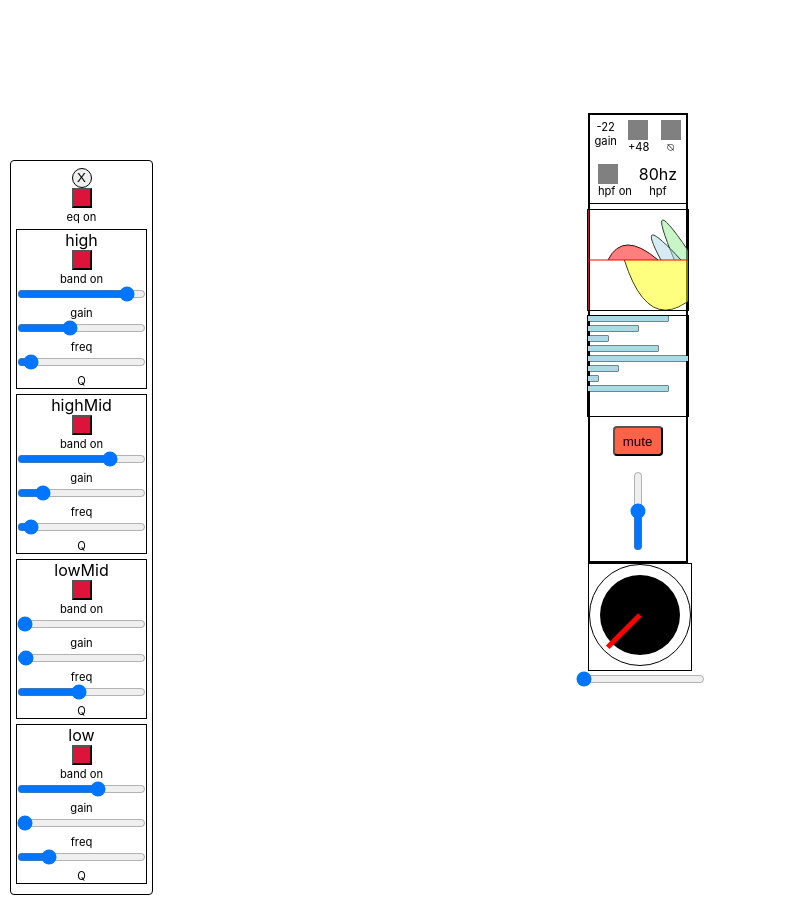
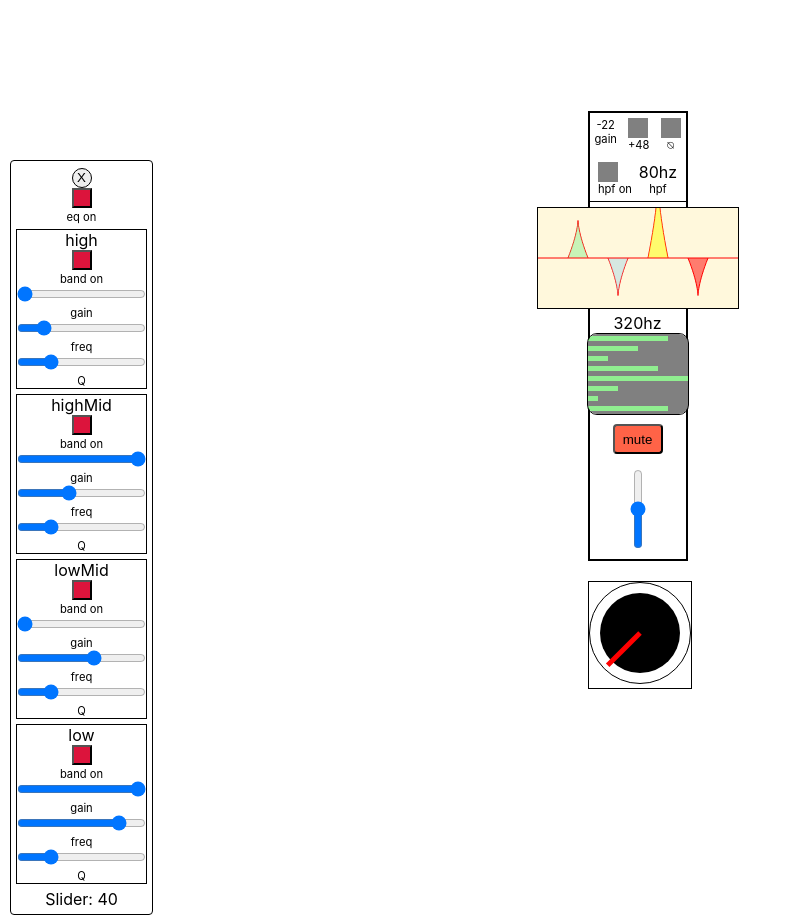
Before and after one commit to oregev/soundboard-controller, a React (Create React App) app: page / in a window 1280 px wide. Both pictures are taken after a click on the element 637 px from the left and 262 px from the top of the page. Shown: the whole page, without its empty margins (0-792 px from the left). Built offline with nearby package versions, Linux system fonts and the light colour scheme.

Commit message:
moved eq  to linear scale

```diff
--- a/src/components/Controller.js
+++ b/src/components/Controller.js
@@ -7,6 +7,7 @@ export const Controller = () => {
 	return (
 		<div className="controllerContainer">
 			<Strip />
+			<br />
 			<Knob />
 		</div>
 	);
--- a/src/components/channelAux/ChannelAuxSm.js
+++ b/src/components/channelAux/ChannelAuxSm.js
@@ -17,13 +17,17 @@ export const ChannelAuxSm = () => {
 		{ auxNo: 8, isOn: true, sendVol: 80 },
 	]);
 
+	const backColor = "linear-gradient(gray, lightgray)";
 	const draw = () => {
 		const ctx = context.current;
-		let posY = 0;
+		let posY = 2;
 		ctx.clearRect(0, 0, 100, 100);
+		ctx.fillStyle = "gray";
+		ctx.fillRect(0, 0, 100, 100);
+
 		auxState.forEach((aux) => {
-			ctx.fillStyle = aux.isOn ? "lightblue" : "gray";
-			ctx.strokeRect(0, posY, aux.sendVol, 5);
+			ctx.fillStyle = aux.isOn ? "lightgreen" : "gray";
+			ctx.fillRect(0, posY, aux.sendVol, 5);
 			ctx.fillRect(0, posY, aux.sendVol, 5);
 			posY += 10;
 		});
@@ -41,7 +45,12 @@ export const ChannelAuxSm = () => {
 					setPopupVis(true);
 				}}
 			>
-				<canvas ref={canvasRef} width="100px" height="100px" style={{ border: "1px solid black" }}></canvas>
+				<canvas
+					ref={canvasRef}
+					width="100"
+					height="80"
+					style={{ border: "1px solid black", borderRadius: "10px" }}
+				></canvas>
 			</div>
 			{popupVis && <ChannelAux auxState={auxState} setAuxState={setAuxState} setPopupVis={setPopupVis} />}
 		</>
--- a/src/components/channelEq/ChannelEq.js
+++ b/src/components/channelEq/ChannelEq.js
@@ -63,6 +63,7 @@ export const ChannelEq = ({ eqState, setEqState, setPopupVis }) => {
 					/>
 				);
 			})}
+			<p>{`Slider: ${eqState[0].freq}`}</p>
 		</div>
 	);
 };
@@ -79,7 +80,7 @@ export const EqBand = ({ band, setEqGain, setBandOn, setEqFreq, setEqQ }) => {
 				<input
 					type="range"
 					value={band.gain}
-					min={-100}
+					min={0}
 					max={100}
 					onChange={(e) => setEqGain(band.bandName, e.target.value)}
 				/>
@@ -87,19 +88,13 @@ export const EqBand = ({ band, setEqGain, setBandOn, setEqFreq, setEqQ }) => {
 				<input
 					type="range"
 					value={band.freq}
-					min={20}
-					max={20000}
+					min={10}
+					max={190}
+					step={0.1}
 					onChange={(e) => setEqFreq(band.bandName, e.target.value)}
 				/>
 				<p className="label">freq</p>
-				<input
-					type="range"
-					value={band.q}
-					min={0.1}
-					max={2}
-					step={0.1}
-					onChange={(e) => setEqQ(band.bandName, e.target.value)}
-				/>
+				<input type="range" value={band.q} min={5} max={70} onChange={(e) => setEqQ(band.bandName, e.target.value)} />
 				<p className="label">Q</p>
 			</div>
 		</div>
--- a/src/components/channelEq/ChannelEqSm.js
+++ b/src/components/channelEq/ChannelEqSm.js
@@ -7,10 +7,10 @@ export const ChannelEqSm = () => {
 	const [popupVis, setPopupVis] = useState(false);
 
 	const [eqState, setEqState] = useState([
-		{ bandName: "high", isOn: true, gain: 80, freq: 8000, q: 0.2 },
-		{ bandName: "highMid", isOn: true, gain: 50, freq: 3150, q: 0.2 },
-		{ bandName: "lowMid", isOn: true, gain: -100, freq: 250, q: 1 },
-		{ bandName: "low", isOn: true, gain: 30, freq: 80, q: 0.5 },
+		{ bandName: "high", isOn: true, gain: 0, freq: 40, q: 20 },
+		{ bandName: "highMid", isOn: true, gain: 100, freq: 80, q: 20 },
+		{ bandName: "lowMid", isOn: true, gain: -50, freq: 120, q: 20 },
+		{ bandName: "low", isOn: true, gain: 100, freq: 160, q: 20 },
 	]);
 
 	const eqColors = [
@@ -20,33 +20,31 @@ export const ChannelEqSm = () => {
 		"rgb(255, 0, 0, 0.5)",
 	];
 
+	const WIDTH = 200;
+	const HEIGHT = 100;
+
 	const draw = () => {
-		let ctx = context.current;
-		// ctx.fillStyle = "lightGreen";
-		ctx.clearRect(0, 0, 100, 100);
-		const MAX_FREQ = 20000;
-		const MIN_FREQ = 20;
-		const FREQ_STEP = 100 / (MAX_FREQ - MIN_FREQ); // 100 is canvas size.
+		const ctx = context.current;
+
+		ctx.clearRect(0, 0, WIDTH, HEIGHT);
+		ctx.fillStyle = "cornsilk";
+		ctx.fillRect(0, 0, WIDTH, HEIGHT);
+		ctx.fill();
 
 		eqState.forEach((band, index) => {
-			const startPoint = Math.log2(+band.freq / 20) * 10;
+			const freq = +band.freq;
+			const q = band.q / 2;
+			const gain = band.gain;
 
-			// console.log("from freq", "80", " to pixel:", Math.log2(80 / 20) * 10);
-			// console.log("from freq", "250", "to pixel:", Math.log2(250 / 20) * 10);
-			// console.log("from freq", "3150", "to pixel:", Math.log2(3150 / 20) * 10);
-			// console.log("from freq", "8000", "to pixel:", Math.log2(8000 / 20) * 10);
+			const start = { x: freq - q, y: HEIGHT / 2 };
+			const control1 = { x: freq + q, y: gain };
+			const control2 = { x: freq - q, y: gain };
+			const end = { x: freq + q, y: HEIGHT / 2 };
 
-			//console.log(Math.sqrt(1250) / 2);
-			//const startPoint = band.freq * FREQ_STEP;
-			console.log("point", startPoint, "at freq", +band.freq);
-			const peak = 50 - band.gain;
-			const endPoint = band.q * 100;
-
+			ctx.fillStyle = band.isOn ? eqColors[index] : "gray";
 			ctx.beginPath();
-			ctx.fillStyle = band.isOn ? eqColors[index] : "gray";
-			ctx.strokeStyle = "black";
-			ctx.moveTo(startPoint, 50);
-			ctx.quadraticCurveTo((startPoint + endPoint) / 2, peak, startPoint + endPoint, 50);
+			ctx.moveTo(start.x, start.y);
+			ctx.bezierCurveTo(control1.x, control1.y, control2.x, control2.y, end.x, end.y);
 			ctx.stroke();
 			ctx.fill();
 		});
@@ -54,16 +52,16 @@ export const ChannelEqSm = () => {
 		//================ 0DB devider
 		ctx.beginPath();
 		ctx.strokeStyle = "red";
-		ctx.moveTo(0, 50);
-		ctx.lineTo(100, 50);
+		ctx.moveTo(0, HEIGHT / 2);
+		ctx.lineTo(WIDTH, HEIGHT / 2);
 		ctx.stroke();
 
 		//================ low devider
-		ctx.beginPath();
-		ctx.strokeStyle = "red";
-		ctx.moveTo(100 * FREQ_STEP, 0);
-		ctx.lineTo(100 * FREQ_STEP, 100);
-		ctx.stroke();
+		// ctx.beginPath();
+		// ctx.strokeStyle = "red";
+		// ctx.moveTo(100 * FREQ_STEP, 0);
+		// ctx.lineTo(100 * FREQ_STEP, 100);
+		// ctx.stroke();
 	};
 
 	useEffect(() => {
@@ -78,9 +76,13 @@ export const ChannelEqSm = () => {
 					setPopupVis(true);
 				}}
 			>
-				<canvas ref={canvasRef} width="100px" height="100px" style={{ border: "1px solid black" }}></canvas>
+				<canvas ref={canvasRef} width="200" height="100" style={{ border: "1px solid black" }}></canvas>
 			</div>
 			{popupVis && <ChannelEq eqState={eqState} setEqState={setEqState} setPopupVis={setPopupVis} />}
+			<p>
+				{20 * Math.pow(2, eqState[0].freq / 10).toFixed(1)}
+				<span>hz</span>
+			</p>
 		</>
 	);
 };
--- a/src/components/controller.css
+++ b/src/components/controller.css
@@ -126,6 +126,7 @@
 	display: flex;
 	justify-content: space-around;
 }
+
 .auxPopup {
 	position: absolute;
 	top: 160px;
@@ -133,6 +134,8 @@
 	border: 1px solid black;
 	width: 160px;
 	border-radius: 4px;
+
+	background-image: linear-gradient(gray, lightgray);
 }
 /* =========================== MUTE ========================== */
 .muteBtn {
--- a/src/components/knob/Knob.js
+++ b/src/components/knob/Knob.js
@@ -11,11 +11,10 @@ export const Knob = () => {
 	const TICK_W = 5;
 	const CANVAS_SIZE = 100;
 	const KNOB_CENTER = CANVAS_SIZE / 2;
+	const tickEndPos = Math.sqrt((KNOB_RADIUS / 2) ** 2 * 2) / 2;
 
 	const draw = () => {
 		const ctx = context.current;
-
-		const tickEndPos = Math.sqrt((KNOB_RADIUS / 2) ** 2 * 2) / 2;
 
 		ctx.clearRect(0, 0, CANVAS_SIZE, CANVAS_SIZE);
 
@@ -38,16 +37,23 @@ export const Knob = () => {
 		draw();
 	});
 	return (
-		<>
+		<div className="knobAndRangeContainer">
 			<div className="knobContainer">
 				<canvas
 					ref={canvasRef}
-					width="100px"
-					height="100px"
+					width="100"
+					height="100"
 					style={{ border: "1px solid black", borderRadius: "50%", transform: `rotate(${position}deg)` }}
 				></canvas>
 			</div>
-			<input type="range" min={0} max={270} value={position} onChange={(e) => setPosition(e.target.value)} />
-		</>
+			<input
+				className="knobRange"
+				type="range"
+				min={0}
+				max={270}
+				value={position}
+				onChange={(e) => setPosition(e.target.value)}
+			/>
+		</div>
 	);
 };
--- a/src/components/knob/knob.css
+++ b/src/components/knob/knob.css
@@ -1,3 +1,16 @@
+.knobAndRangeContainer {
+	position: relative;
+}
+
 .knobContainer {
 	border: 1px solid black;
 }
+
+.knobRange {
+	opacity: 0;
+	position: absolute;
+	top: 43px;
+	left: 12px;
+	transform: rotate(90deg);
+	width: 83px;
+}
```
Also changed, not shown: 1 other file (tests, documents, lock files or other folders).
